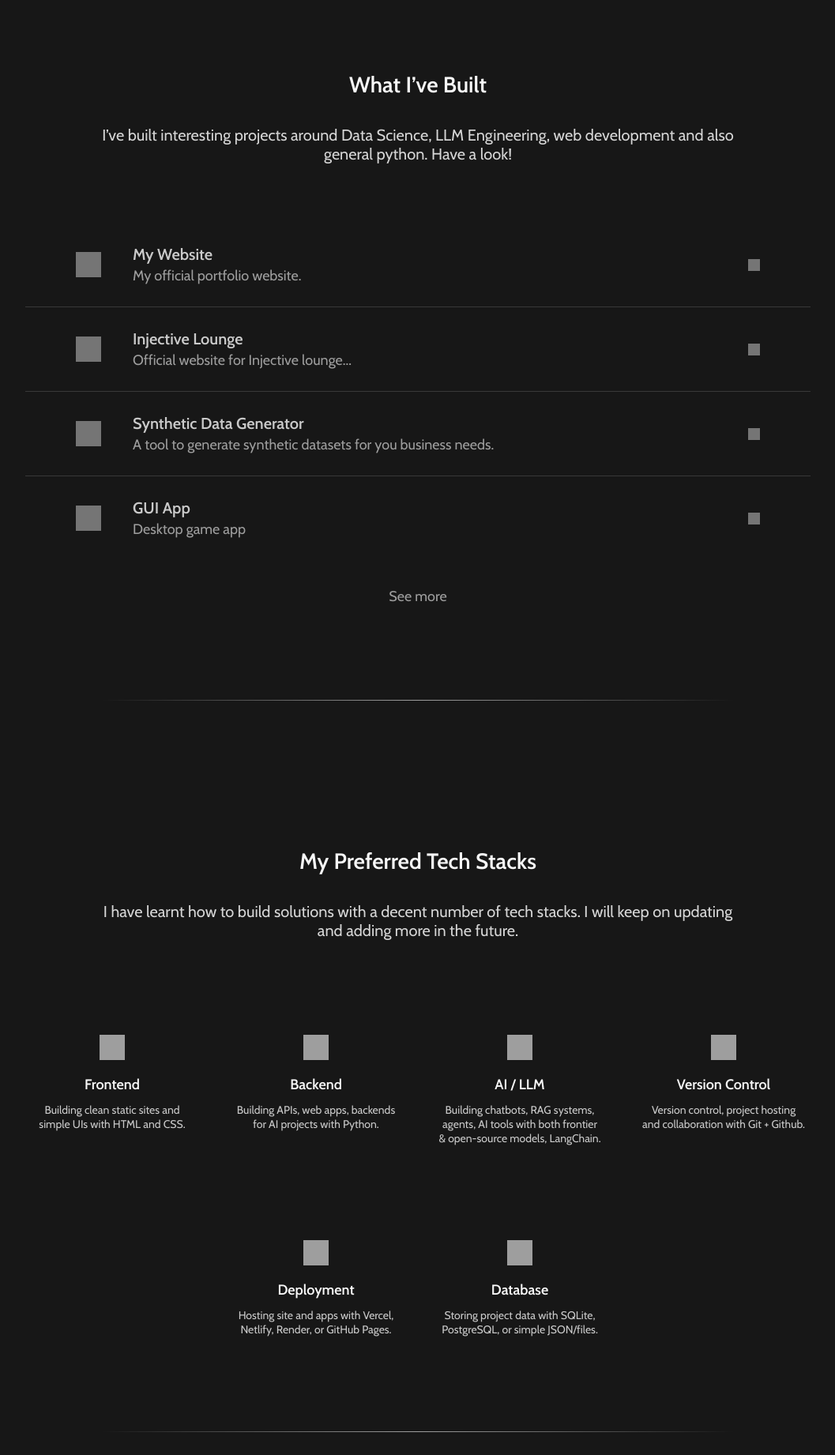
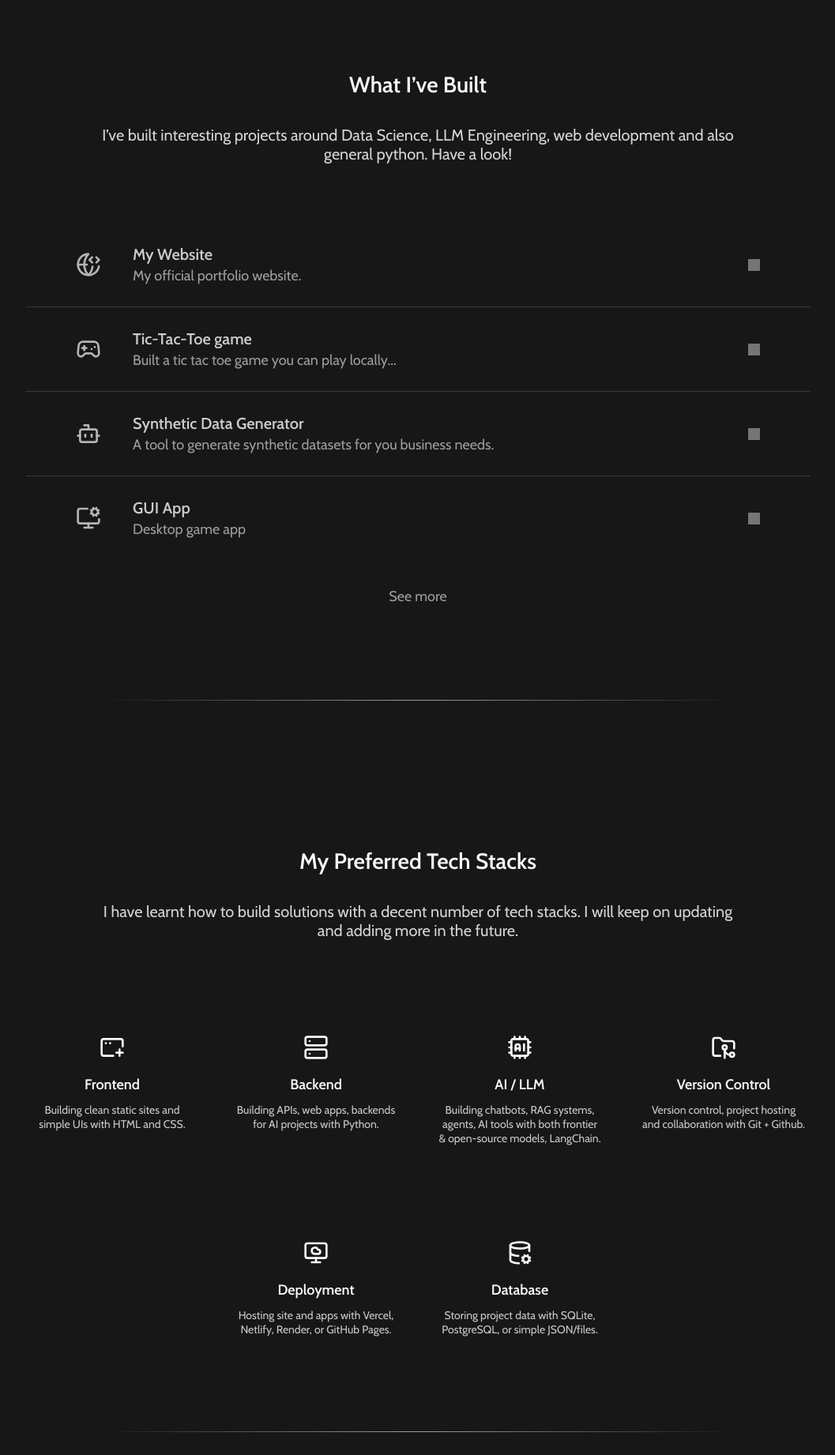
Before and after one commit to zionchn/my-personal-site, a Flask app: page / in a window 1280 px wide. Shown: the part 897-2739 px from the top of the page at 79% size, without its empty margins (111-1168 px from the left). Run offline with Flask 3, Linux system fonts and the light colour scheme; grey boxes are pictures that could not be loaded.

Commit message:
changed icons

```diff
--- a/static/css/style.css
+++ b/static/css/style.css
@@ -19,9 +19,7 @@
 
 :root[data-theme="light"] :is(
   .header-logo,
-  .portfolio-icon,
   .portfolio-arrow,
-  .tech-stack-icon,
   .scroll-down img
 ) {
   filter: invert(1);
--- a/templates/index.html
+++ b/templates/index.html
@@ -29,7 +29,9 @@
         <!--Portfolio list items are here, probably limiting it to 4-->
         <div class="portfolio-list">
             <a href="" class="portfolio-item">
-                <img src="{{ url_for('static', filename='assets/icons/ai.svg') }}" alt="" class="portfolio-icon">
+                <svg xmlns="http://www.w3.org/2000/svg" width="24" height="24" viewBox="0 0 24 24" fill="none" stroke="currentColor" stroke-width="2" stroke-linecap="round" stroke-linejoin="round" class="portfolio-icon">
+                    <path d="M15.5 10 13 7.5 15.5 5"/><path d="M15.861 14A14.5 14.5 0 0112 22a14.48 14.48 0 010-20 10 10 0 109.888 11.5"/>
+                    <path d="M19.5 5 22 7.5 19.5 10"/><path d="M2 12h8.5"/></svg>
                 <div class="portfolio-text">
                     <h3 class="portfolio-title">My Website</h3>
                     <p class="portfolio-desc">My official portfolio website.</p>
@@ -38,16 +40,20 @@
             </a>
 
             <a href="" class="portfolio-item">
-                <img src="{{ url_for('static', filename='assets/icons/ai.svg') }}" alt="" class="portfolio-icon">
+                <svg xmlns="http://www.w3.org/2000/svg" width="24" height="24" viewBox="0 0 24 24" fill="none" stroke="currentColor" stroke-width="2" stroke-linecap="round" stroke-linejoin="round" class="portfolio-icon">
+                    <line x1="6" x2="10" y1="11" y2="11"/><line x1="8" x2="8" y1="9" y2="13"/><line x1="15" x2="15.01" y1="12" y2="12"/>
+                    <line x1="18" x2="18.01" y1="10" y2="10"/>
+                    <path d="M17.32 5H6.68a4 4 0 0 0-3.978 3.59c-.006.052-.01.101-.017.152C2.604 9.416 2 14.456 2 16a3 3 0 0 0 3 3c1 0 1.5-.5 2-1l1.414-1.414A2 2 0 0 1 9.828 16h4.344a2 2 0 0 1 1.414.586L17 18c.5.5 1 1 2 1a3 3 0 0 0 3-3c0-1.545-.604-6.584-.685-7.258-.007-.05-.011-.1-.017-.151A4 4 0 0 0 17.32 5z"/></svg>
                 <div class="portfolio-text">
-                    <h3 class="portfolio-title">Injective Lounge</h3>
-                    <p class="portfolio-desc">Official website for Injective lounge...</p>
+                    <h3 class="portfolio-title">Tic-Tac-Toe game</h3>
+                    <p class="portfolio-desc">Built a tic tac toe game you can play locally...</p>
                 </div>
                 <img src="{{ url_for('static', filename='assets/icons/right arrow.svg') }}" alt="" class="portfolio-arrow">
             </a>
 
             <a href="" class="portfolio-item">
-                <img src="{{ url_for('static', filename='assets/icons/ai.svg') }}" alt="" class="portfolio-icon">
+                <svg xmlns="http://www.w3.org/2000/svg" width="24" height="24" viewBox="0 0 24 24" fill="none" stroke="currentColor" stroke-width="2" stroke-linecap="round" stroke-linejoin="round" class="portfolio-icon">
+                    <path d="M12 8V4H8"/><rect width="16" height="12" x="4" y="8" rx="2"/><path d="M2 14h2"/><path d="M20 14h2"/><path d="M15 13v2"/><path d="M9 13v2"/></svg>
                 <div class="portfolio-text">
                     <h3 class="portfolio-title">Synthetic Data Generator</h3>
                     <p class="portfolio-desc">A tool to generate synthetic datasets for you business needs.</p>
@@ -56,7 +62,8 @@
             </a>
 
             <a href="" class="portfolio-item">
-                <img src="{{ url_for('static', filename='assets/icons/ai.svg') }}" alt="" class="portfolio-icon">
+                <svg xmlns="http://www.w3.org/2000/svg" width="24" height="24" viewBox="0 0 24 24" fill="none" stroke="currentColor" stroke-width="2" stroke-linecap="round" stroke-linejoin="round" class="portfolio-icon"><path d="M12 17v4"/><path d="m14.305 7.53.923-.382"/><path d="m15.228 4.852-.923-.383"/><path d="m16.852 3.228-.383-.924"/><path d="m16.852 8.772-.383.923"/><path d="m19.148 3.228.383-.924"/><path d="m19.53 9.696-.382-.924"/><path d="m20.772 4.852.924-.383"/><path d="m20.772 7.148.924.383"/>
+                    <path d="M22 13v2a2 2 0 0 1-2 2H4a2 2 0 0 1-2-2V5a2 2 0 0 1 2-2h7"/><path d="M8 21h8"/><circle cx="18" cy="6" r="3"/></svg>
                 <div class="portfolio-text">
                     <h3 class="portfolio-title">GUI App</h3>
                     <p class="portfolio-desc">Desktop game app</p>
@@ -80,37 +87,47 @@
 
         <div class="tech-stacks-list">
             <div class="tech-stack-item">
-                <img src="{{ url_for('static', filename='assets/icons/frontend.svg') }}" alt="" class="tech-stack-icon">
+                <svg xmlns="http://www.w3.org/2000/svg" width="24" height="24" viewBox="0 0 24 24" fill="none" stroke="currentColor" stroke-width="2" stroke-linecap="round" stroke-linejoin="round" class="tech-stack-icon">
+                    <path d="M10 8h.01"/><path d="M16 17h6"/><path d="M19 14v6"/>
+                    <path d="M22 11V6a2 2 0 0 0-2-2H4a2 2 0 0 0-2 2v12a2 2 0 0 0 2 2h9"/><path d="M6 8h.01"/></svg>
                 <h3 class="tech-stack-title">Frontend</h3>
                 <p class="tech-stack-desc">Building clean static sites and simple UIs with HTML and CSS.</p>
             </div>
 
             <div class="tech-stack-item">
-                <img src="{{ url_for('static', filename='assets/icons/backend.svg') }}" alt="" class="tech-stack-icon">
+                <svg xmlns="http://www.w3.org/2000/svg" width="24" height="24" viewBox="0 0 24 24" fill="none" stroke="currentColor" stroke-width="2" stroke-linecap="round" stroke-linejoin="round" class="tech-stack-icon">
+                    <rect width="20" height="8" x="2" y="2" rx="2" ry="2"/><rect width="20" height="8" x="2" y="14" rx="2" ry="2"/>
+                    <line x1="6" x2="6.01" y1="6" y2="6"/><line x1="6" x2="6.01" y1="18" y2="18"/></svg>
                 <h3 class="tech-stack-title">Backend</h3>
                 <p class="tech-stack-desc">Building APIs, web apps, backends for AI projects with Python.</p>
             </div>
 
             <div class="tech-stack-item">
-                <img src="{{ url_for('static', filename='assets/icons/ai.svg') }}" alt="" class="tech-stack-icon">
+                <svg xmlns="http://www.w3.org/2000/svg" width="24" height="24" viewBox="0 0 24 24" fill="none" stroke="currentColor" stroke-width="2" stroke-linecap="round" stroke-linejoin="round" class="tech-stack-icon">
+                    <path d="M12 20v2"/><path d="M12 2v2"/><path d="M16 9v6"/><path d="M17 20v2"/><path d="M17 2v2"/><path d="M2 12h2"/><path d="M2 17h2"/><path d="M2 7h2"/><path d="M20 12h2"/><path d="M20 17h2"/><path d="M20 7h2"/><path d="M7 20v2"/><path d="M7 2v2"/>
+                    <path d="M8 13h4"/><path d="M8 15v-4a2 2 0 014 0v4"/><rect x="4" y="4" width="16" height="16" rx="2"/></svg>
                 <h3 class="tech-stack-title">AI / LLM</h3>
                 <p class="tech-stack-desc">Building chatbots, RAG systems, agents, AI tools with both frontier &amp; open-source models, LangChain.</p>
             </div>
 
             <div class="tech-stack-item">
-                <img src="{{ url_for('static', filename='assets/icons/version control.svg') }}" alt="" class="tech-stack-icon">
+                <svg xmlns="http://www.w3.org/2000/svg" width="24" height="24" viewBox="0 0 24 24" fill="none" stroke="currentColor" stroke-width="2" stroke-linecap="round" stroke-linejoin="round" class="tech-stack-icon">
+                    <path d="M18 19a5 5 0 0 1-5-5v8"/><path d="M9 20H4a2 2 0 0 1-2-2V5a2 2 0 0 1 2-2h3.9a2 2 0 0 1 1.69.9l.81 1.2a2 2 0 0 0 1.67.9H20a2 2 0 0 1 2 2v5"/>
+                    <circle cx="13" cy="12" r="2"/><circle cx="20" cy="19" r="2"/></svg>
                 <h3 class="tech-stack-title">Version Control</h3>
                 <p class="tech-stack-desc">Version control, project hosting and collaboration with Git + Github.</p>
             </div>
 
             <div class="tech-stack-item">
-                <img src="{{ url_for('static', filename='assets/icons/deployment.svg') }}" alt="" class="tech-stack-icon">
+                <svg xmlns="http://www.w3.org/2000/svg" width="24" height="24" viewBox="0 0 24 24" fill="none" stroke="currentColor" stroke-width="2" stroke-linecap="round" stroke-linejoin="round" class="tech-stack-icon">
+                    <path d="M11 13a3 3 0 1 1 2.83-4H14a2 2 0 0 1 0 4z"/><path d="M12 17v4"/><path d="M8 21h8"/><rect x="2" y="3" width="20" height="14" rx="2"/></svg>
                 <h3 class="tech-stack-title">Deployment</h3>
                 <p class="tech-stack-desc">Hosting site and apps with Vercel, Netlify, Render, or GitHub Pages.</p>
             </div>
 
             <div class="tech-stack-item">
-                <img src="{{ url_for('static', filename='assets/icons/database.svg') }}" alt="" class="tech-stack-icon">
+                <svg xmlns="http://www.w3.org/2000/svg" width="24" height="24" viewBox="0 0 24 24" fill="none" stroke="currentColor" stroke-width="2" stroke-linecap="round" stroke-linejoin="round" class="tech-stack-icon"><path d="m14.305 19.53.923-.382"/><path d="m15.228 16.852-.923-.383"/><path d="m16.852 15.228-.383-.923"/><path d="m16.852 20.772-.383.924"/><path d="m19.148 15.228.383-.923"/><path d="m19.53 21.696-.382-.924"/><path d="m20.772 16.852.924-.383"/><path d="m20.772 19.148.924.383"/><path d="M21 10.5V5"/><path d="M3 12a9 3 0 0 0 7.599 2.963"/>
+                    <path d="M3 5v14a9 3 0 0 0 8.148 2.987"/><circle cx="18" cy="18" r="3"/><ellipse cx="12" cy="5" rx="9" ry="3"/></svg>
                 <h3 class="tech-stack-title">Database</h3>
                 <p class="tech-stack-desc">Storing project data with SQLite, PostgreSQL, or simple JSON/files.</p>
             </div>
```
